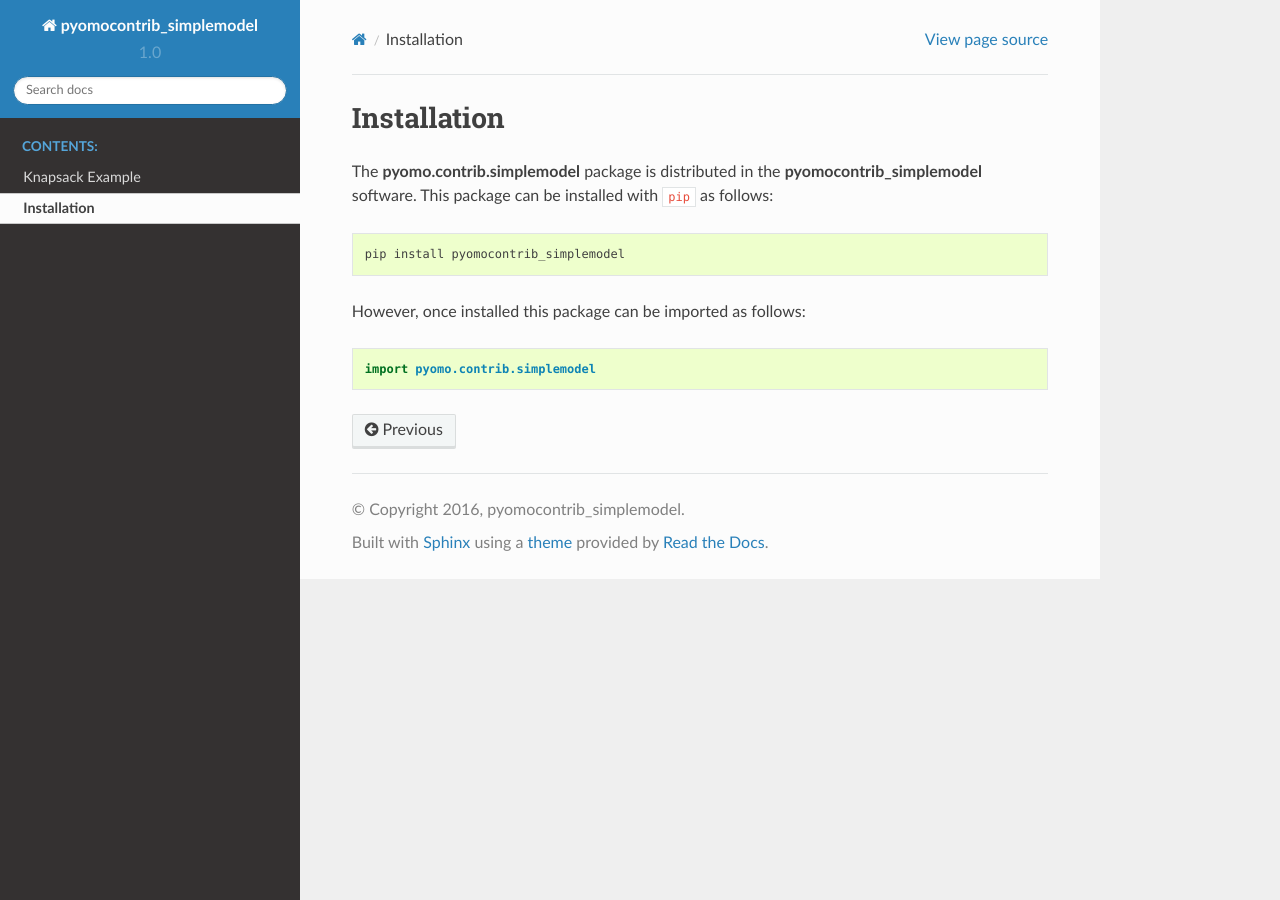
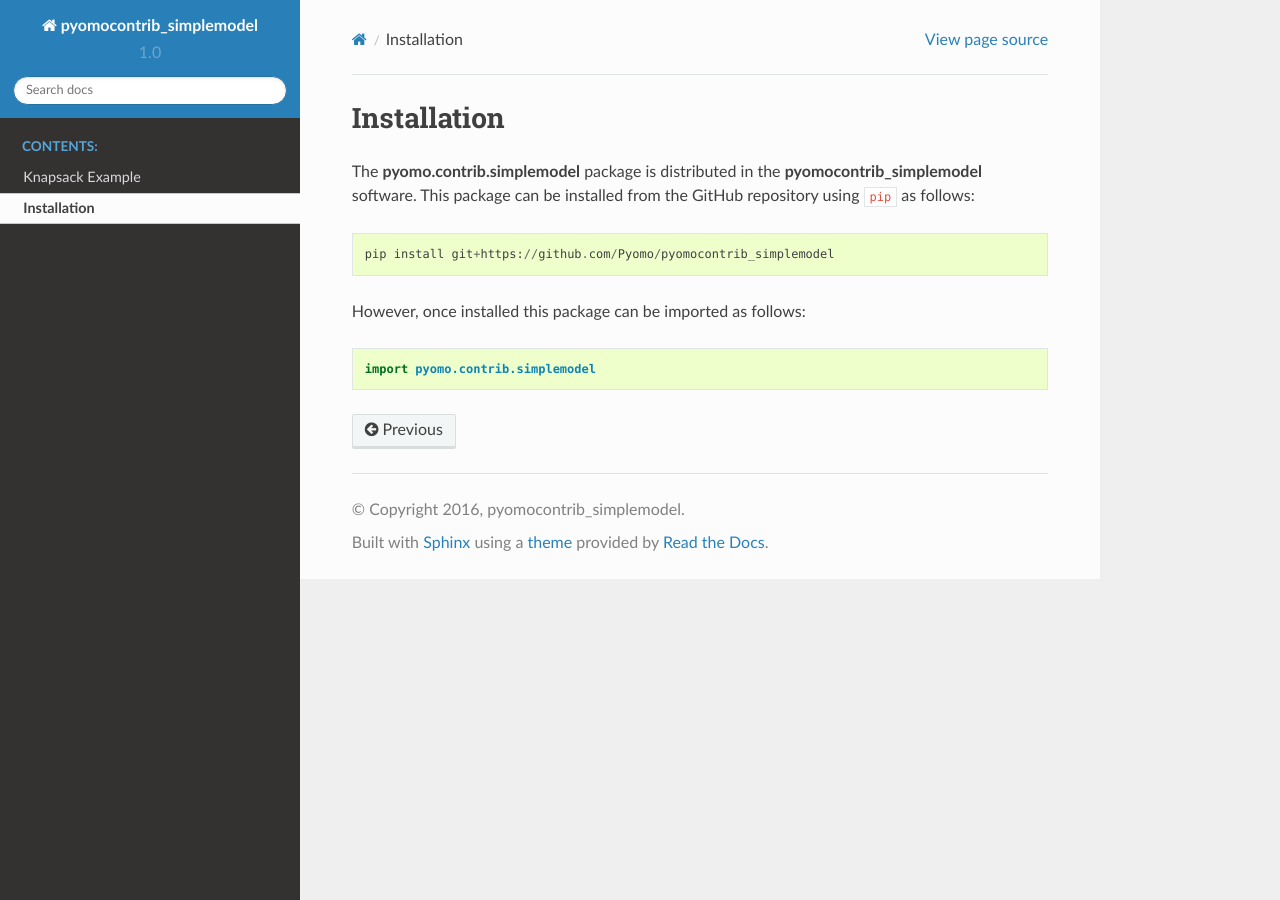
Before and after one commit to or-fusion/pyomo_simplemodel, a Sphinx documentation site: the page built from doc/gettingstarted.rst, in a window 1280 px wide. Built offline with Sphinx 7.4.7 and the Read the Docs theme 2.0.0, drawn with Linux system fonts in a browser that asks for light colours.

Commit message:
Updating installation instructions

```diff
--- a/doc/gettingstarted.rst
+++ b/doc/gettingstarted.rst
@@ -4,11 +4,11 @@ Installation
 
 The **pyomo.contrib.simplemodel** package is distributed in the
 **pyomocontrib_simplemodel** software.  This package can be installed
-with ``pip`` as follows:
+from the GitHub repository using ``pip`` as follows:
 
 ::
 
-    pip install pyomocontrib_simplemodel
+    pip install git+https://github.com/Pyomo/pyomocontrib_simplemodel
 
 However, once installed this package can be imported as follows:
 
```
